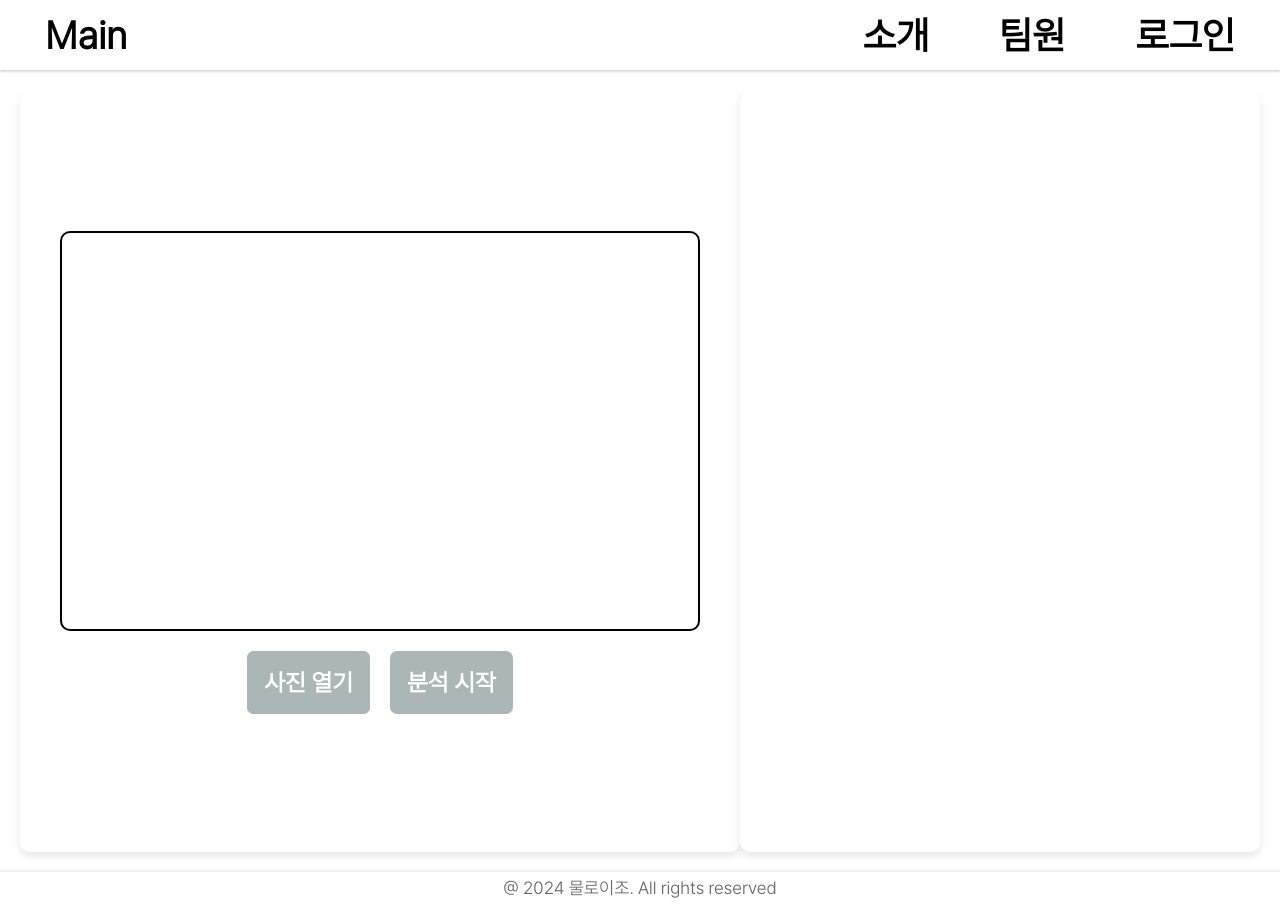
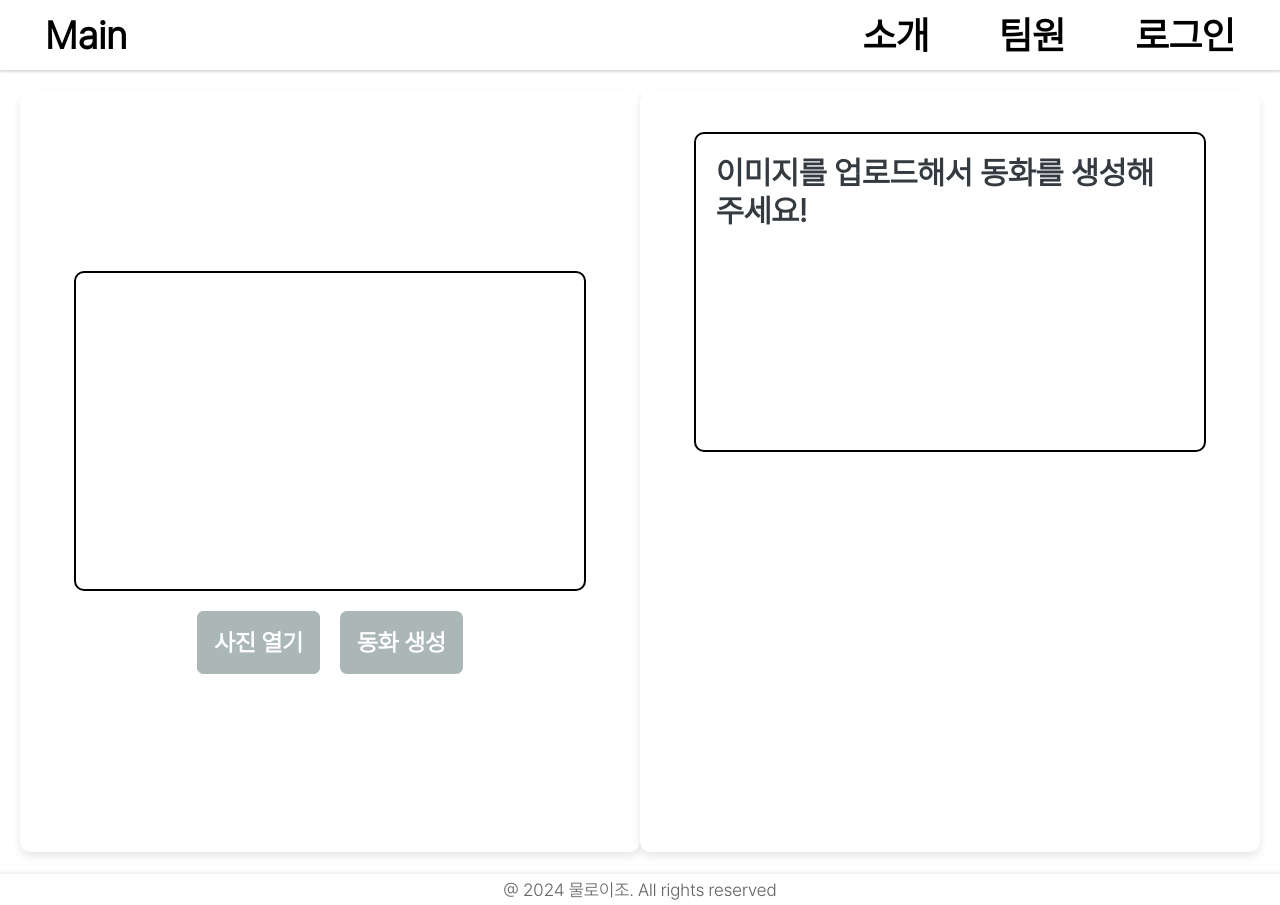
Before and after one commit to HeoSeonJin0504/CapstoneDesign, a React (Vite) app: page /get-started in a window 1280 px wide. Built offline with nearby package versions, Linux system fonts and the light colour scheme.

Commit message:
실습하기 레이아웃 수정

```diff
--- a/src/components/Footer.tsx
+++ b/src/components/Footer.tsx
@@ -8,8 +8,8 @@ const Style = styled.footer`
   justify-content: center;
   align-items: center;
 
-  /* Footer 위에 구분선 추가 */
   box-shadow: 0 5px 5px 5px rgba(0, 0, 0, 0.15);
+  margin-top: 2px;
 
   color: ${color.lightGray};
   font-size: 1.1em;
--- a/src/pages/GetStarted.tsx
+++ b/src/pages/GetStarted.tsx
@@ -45,8 +45,8 @@ const Form = styled.div`
   padding: 20px;
   border: 2px solid black;
   border-radius: 10px;
-  width: 50vw;
-  height: 50vh;
+  width: 40vw;
+  height: 40vh;
 `;
 
 // 기본 파일 선택 스타일 숨기기
@@ -59,7 +59,7 @@ const ButtonContainer = styled.div`
   display: flex;
   justify-content: center;
   align-items: center;
-  gap: 20px; /* 버튼 사이의 간격 추가 */
+  gap: 20px;
   margin-top: 20px;
 `;
 
@@ -165,12 +165,19 @@ const GetStarted = () => {
             accept="image/*"
             onChange={handleFileChange}
           />
-          <Button onClick={handleAnalyzeClick}>분석 시작</Button>
+          <Button onClick={handleAnalyzeClick}>동화 생성</Button>
         </ButtonContainer>
       </LeftContainer>
       <RightContainer>
-        {storyTitle && <StoryTitle>{storyTitle}</StoryTitle>}
-        {storyContent && <StoryContent>{storyContent}</StoryContent>}
+        <Form>
+        <StoryTitle>이미지를 업로드해서 동화를 생성해 주세요!{storyTitle || ""}</StoryTitle>
+        <StoryContent>{storyContent || ""}</StoryContent>
+        </Form>
+        {storyTitle && storyContent && (
+          <ButtonContainer>
+            <Button>점자 생성</Button>
+          </ButtonContainer>
+        )}
       </RightContainer>
     </Container>
   );
--- a/src/pages/Team.tsx
+++ b/src/pages/Team.tsx
@@ -1,6 +1,6 @@
 import styled from "styled-components";
 import user from "../photos/user.png";
-import backgroundImage from "../photos/teambackground2.png";
+import backgroundImage from "../photos/teambackground.png";
 import github from "../photos/github.png";
 
 const Container = styled.div`
@@ -8,6 +8,7 @@ const Container = styled.div`
   display: flex;
   flex-direction: column;
   align-items: center;
+
   background-image: url(${backgroundImage});
   background-size: 100% 100%;
   background-repeat: no-repeat;
@@ -81,7 +82,7 @@ const Team = () => {
       role: "DB, 서버 개발",
       description: "송진우",
       image: user,
-      githubLink: "https://github.com/HeoSeonJin0504",
+      githubLink: "https://github.com/ssong77",
     },
     {
       role: "프론트엔드",
@@ -93,7 +94,7 @@ const Team = () => {
       role: "HW 관리, 디자인",
       description: "김소희",
       image: user,
-      githubLink: "https://github.com/HeoSeonJin0504",
+      githubLink: "https://github.com/shkim429",
     },
   ];
 
```
Also changed, not shown: src/photos/teambackground.png, src/photos/teambackground2.png (deleted).
